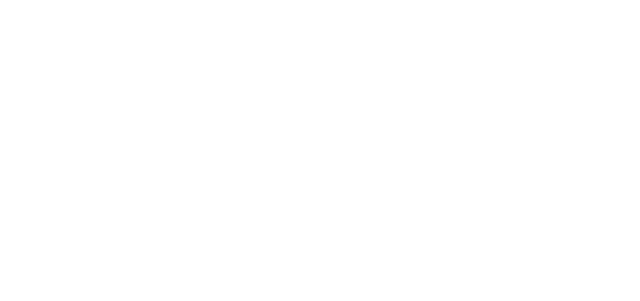
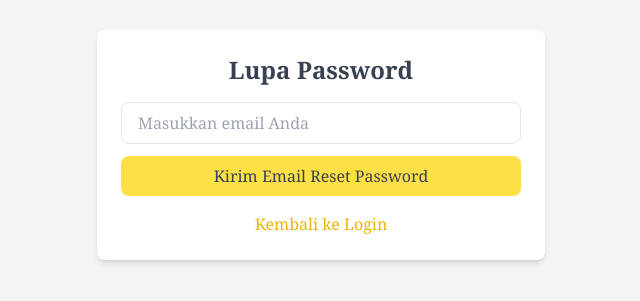
Before and after one commit to ranggacaw/satan_library_fe, a React (Create React App) app: page /forgot-password in a window 1280 px wide. Before the commit this address had no page. Shown: the part 255-556 px from the top of the page, without its empty margins (319-959 px from the left). Built offline with nearby package versions, Linux system fonts and the light colour scheme.

Commit message:
add forgot password with firebase

```diff
--- a/src/App.js
+++ b/src/App.js
@@ -7,6 +7,7 @@
 import BookDetails from './pages/BookDetails';
 import "slick-carousel/slick/slick.css";
 import "slick-carousel/slick/slick-theme.css";
+import ForgotPassword from './pages/ForgotPassword';
 
 function App() {
     return (
@@ -17,6 +18,7 @@
                 <Route path='/register' element={<Register/>}/>
                 <Route path='/add-book' element={<AddBook/>}/>
                 <Route path='/details-book/:id' element={<BookDetails/>}/>
+                <Route path="/forgot-password" element={<ForgotPassword />} />
             </Routes>
         </Router>
     );
--- a/src/components/Navbar.js
+++ b/src/components/Navbar.js
@@ -31,7 +31,7 @@
                     {isLoggedIn ? (
                         <button onClick={handleLogout} className="btn btn-error text-gray-700">Logout</button>
                     ) : (
-                        <Link to="/login" className="btn btn-primary">Login</Link>
+                        <Link to="/login" className="btn btn-primary text-gray-700">Login</Link>
                     )}
                 </div>
 
@@ -62,7 +62,7 @@
                     {isLoggedIn ? (
                         <button onClick={handleLogout} className="btn btn-error w-full text-gray-700">Logout</button>
                     ) : (
-                        <Link to="/login" className="btn btn-primary w-full">Login</Link>
+                        <Link to="/login" className="btn btn-primary w-full text-gray-700">Login</Link>
                     )}
                 </div>
             )}
--- /dev/null
+++ b/src/pages/ForgotPassword.js
@@ -0,0 +1,63 @@
+import { useState } from "react";
+import { sendPasswordResetEmail } from "firebase/auth";
+import Swal from "sweetalert2";
+import { Link } from "react-router-dom";
+import { auth } from "../firebase";
+
+const ForgotPassword = () => {
+    const [email, setEmail] = useState("");
+    const [message, setMessage] = useState("");
+
+    const handleResetPassword = async (e) => {
+        e.preventDefault();
+        try {
+            await sendPasswordResetEmail(auth, email);
+            setMessage("Please check your email for reset password.");
+            Swal.fire({
+                title: "Email sent!",
+                text: "Check your email for reset password.",
+                icon: "success",
+                confirmButtonText: "OK",
+            });
+        } catch (error) {
+            setMessage("Error, please check you email address.");
+            console.error(error);
+            Swal.fire({
+                title: "Error!",
+                text: "Email not found.",
+                icon: "error",
+                confirmButtonText: "OK",
+            });
+        }
+    };
+
+    return (
+        <div className="flex flex-col items-center justify-center min-h-screen bg-gray-100 font-serif">
+            <div className="w-full max-w-md p-6 bg-white rounded-lg shadow-md">
+                <h2 className="text-2xl font-semibold text-center text-gray-700">Lupa Password</h2>
+                {message && <p className="text-center text-green-500">{message}</p>}
+                <form onSubmit={handleResetPassword} className="mt-4">
+                    <input
+                        type="email"
+                        className="w-full px-4 py-2 border rounded-lg"
+                        placeholder="Masukkan email Anda"
+                        value={email}
+                        onChange={(e) => setEmail(e.target.value)}
+                        required
+                    />
+                    <button
+                        type="submit"
+                        className="w-full px-4 py-2 mt-3 text-gray-700 bg-yellow-300 rounded-lg hover:bg-yellow-600"
+                    >
+                        Kirim Email Reset Password
+                    </button>
+                </form>
+                <p className="mt-4 text-center text-gray-600">
+                    <Link to="/login" className="text-yellow-500 hover:underline">Kembali ke Login</Link>
+                </p>
+            </div>
+        </div>
+    );
+};
+
+export default ForgotPassword;
--- a/src/pages/Login.js
+++ b/src/pages/Login.js
@@ -110,7 +110,7 @@
                                     className="w-full px-4 py-2 border border-gray-300 rounded-lg focus:ring-2 focus:ring-yellow-300 focus:outline-none"
                                 />
                                 <p className="text-sm text-right text-yellow-500 hover:underline cursor-pointer">
-                                    <Link to="#">Forgot Password?</Link>
+                                    <Link to="/forgot-password">Forgot Password?</Link>
                                 </p>
                                 <button
                                     type="button"
```
